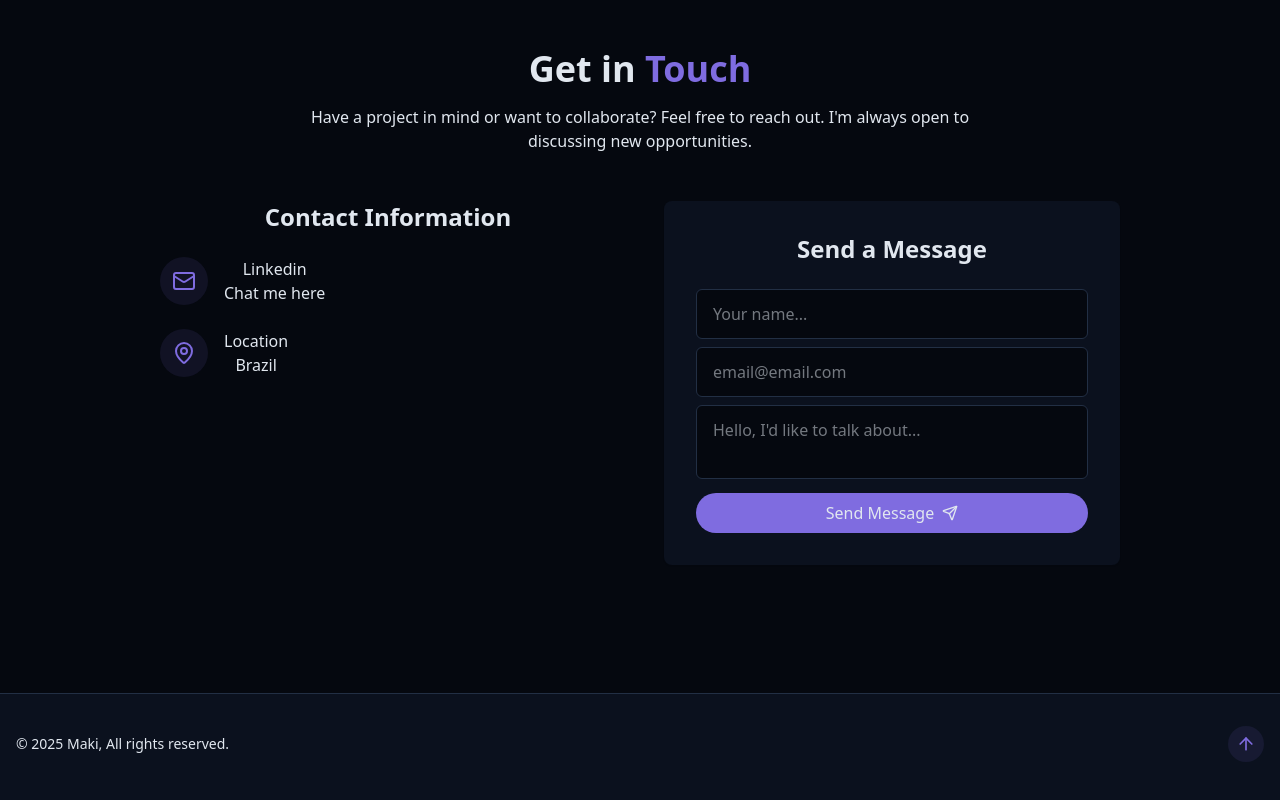
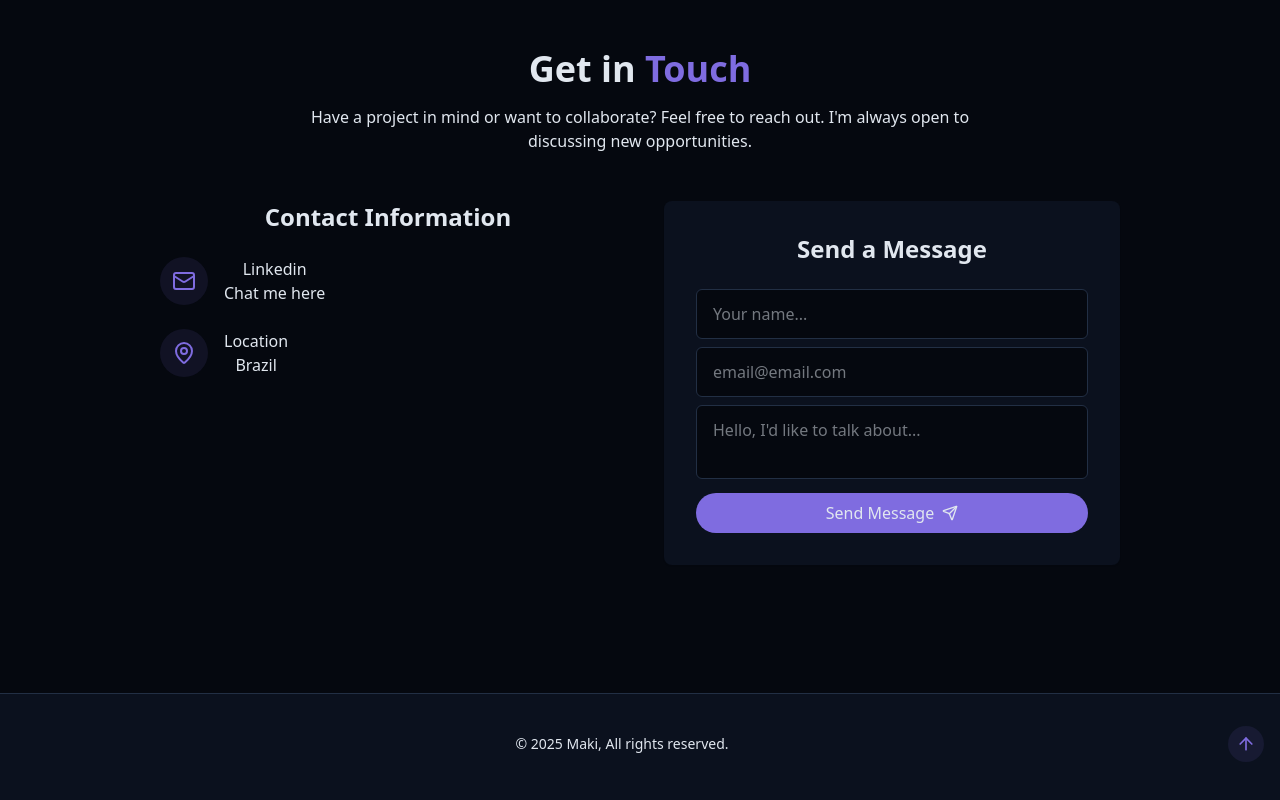
Before and after one commit to renatarsilva/meu-site, a React (Vite) app: page / in a window 1280 px wide. Shown: the part 3653-4453 px from the top of the page. Built offline with nearby package versions, Linux system fonts and the light colour scheme.

Commit message:
feat: update footer

```diff
--- a/src/components/Footer.jsx
+++ b/src/components/Footer.jsx
@@ -3,7 +3,7 @@
 export const Footer = () => {
   return (
     <footer className="py-12 px-4 bg-card relative border-t border-border mt-8 pt-8 flex flex-wrap justify-between items-center">
-      <p className="text-sm text-muted-foreground">
+      <p className="mx-auto text-sm text-muted-foreground">
         {" "}
         &copy; {new Date().getFullYear()} Maki, All rights reserved.
       </p>
```
